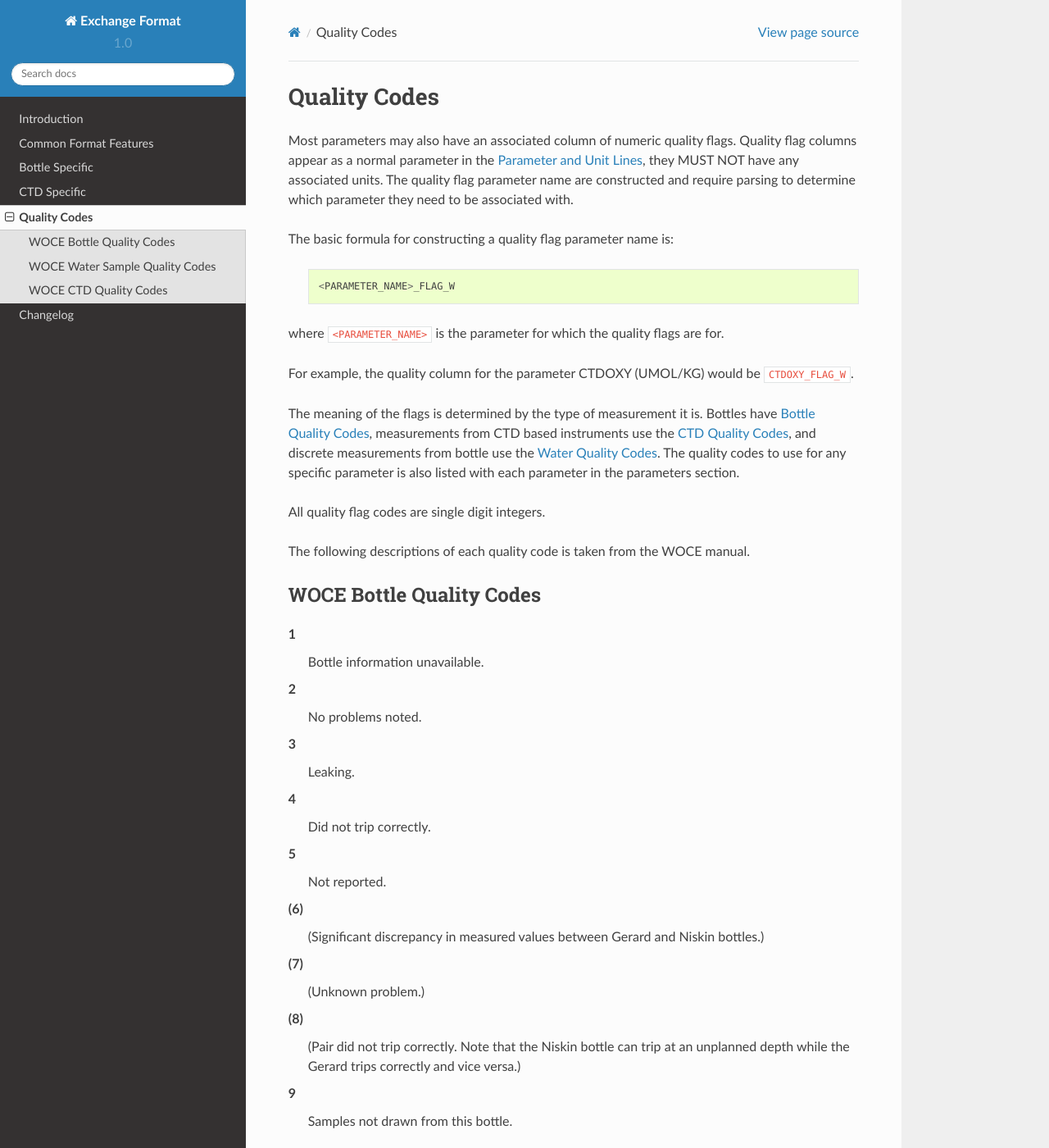
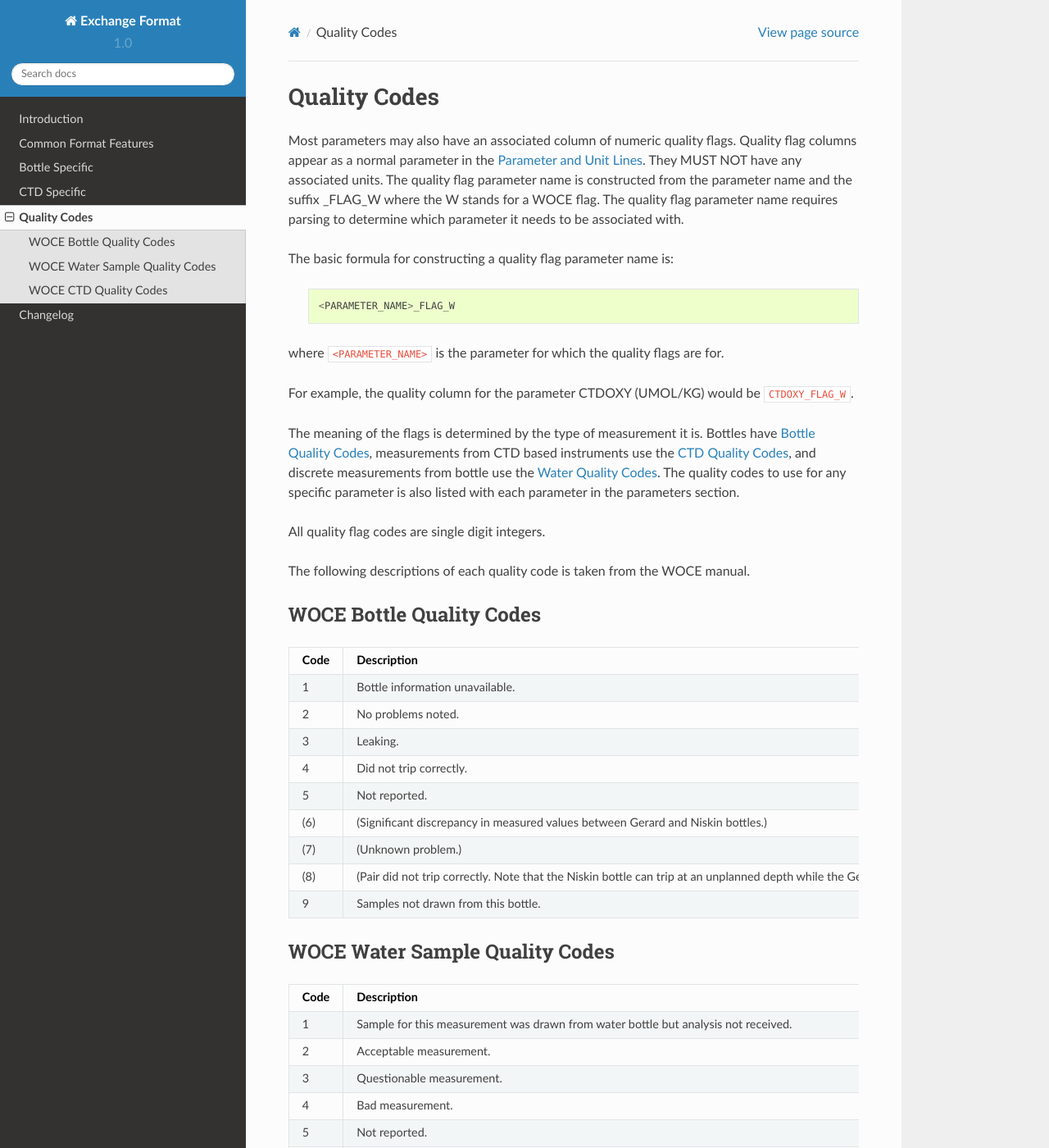
Before and after one commit to cchdo/exchange, a Sphinx documentation site: the page built from docs/quality.rst, in a window 1280 px wide and 1400 px high. Shown: the whole window at 82% size. Built offline with Sphinx 7.4.7 and the Read the Docs theme 2.0.0, drawn with Linux system fonts in a browser that asks for light colours; pages that are not in the unit, such as notebooks, are missing from menus.

Commit message:
Edit text in files to fix spelling and rearrange some text. Edit text in following files bottle.rst common.rst introduction.rst quality.rst gen_paramters_doc.py

```diff
--- a/docs/gen_paramters_doc.py
+++ b/docs/gen_paramters_doc.py
@@ -8,8 +8,8 @@
 Parameters
 ==========
 
-About Paramters
----------------
+About Parameters
+----------------
 The CCHDO works frequently with many parameters common in hydrography.
 Provided here is a description of many common parameters encountered in exchange files.
 
@@ -24,17 +24,18 @@
 
 Definitions
 ^^^^^^^^^^^
-Provided with each parameter is a set of information in a table, the information included in that table should be interpreted as follows:
+Provided with each parameter is a set of information in a table. The information included in that table should be interpreted as follows:
 
 * Units:
     These are the common units encountered for this parameter as it will appear in the exchange document itself.
-    The special units of "None" means the field will be either blank or contain only whitespace.
+    The special units of "None" mean the field will either be blank or contain only whitespace.
 * Data Type:
     Specifies the allowed type of data in the data records for this parameter.
-    There are three types of data, string (str), integers (int), and decimal.
+    There are three types of data: string (str), integer (int), and decimal.
     String data types may be any printing character except a comma ``,`` which is the field seperator.
-    Integer data types may only contain numbers without a decimal point, quality flags are usually integers.
-    Decimal data types may be any real number (including an integer) and may include decimal point, the precision is not specified.
+    Integer data types may only contain numbers without a decimal point, and quality flags are usually integers.
+    Decimal data types may be any real number (including an integer) and may include a decimal point.
+    The precision is not specified.
 * Quality Flags:
     Specifies which set of quality flag definitions should be used to interpret a quality flag column for this parameter (if present).
     Current quality flags are: :ref:`bottle <Bottle Quality Codes>`, :ref:`water <Water Quality Codes>`, :ref:`ctd <CTD Quality Codes>`.
@@ -44,10 +45,10 @@
 -----------------------------
 Sometimes data may have units which are not known.
 For this reason, any parameter, including ones not yet listed in the table
-bellow, MAY have the unit of ``ARBITRARY`` in the unit line.
+below, MAY have the unit of ``ARBITRARY`` in the unit line.
 
 .. warning::
-    Parameters with ``ARBITRARY`` units are NOT compareable with other
+    Parameters with ``ARBITRARY`` units are NOT comparable with other
     ``ARBITRARY`` parameters, including those with the same parameter name.
 
 Common Parameters
@@ -140,8 +141,8 @@
 """.format(param['description'])
     if quality_flags == "None":
         output += ("\n.. warning::\n"
-                   "  ``{name}`` does not have woce quality codes."
-                   "  ``{name}_FLAG_W`` should not appear in data file"
+                   "  ``{name}`` does not have WOCE quality codes."
+                   "  ``{name}_FLAG_W`` should not appear in the data file"
                    "  :ref:`parameter and unit lines`.\n").format(
                 name=param["whp_name"]
                 )
--- a/docs/quality.rst
+++ b/docs/quality.rst
@@ -4,8 +4,9 @@
 =============
 
 Most parameters may also have an associated column of numeric quality flags.
-Quality flag columns appear as a normal parameter in the :ref:`parameter and unit lines`, they MUST NOT have any associated units.
-The quality flag parameter name are constructed and require parsing to determine which parameter they need to be associated with.
+Quality flag columns appear as a normal parameter in the :ref:`parameter and unit lines`. They MUST NOT have any associated units.
+The quality flag parameter name is constructed from the parameter name and the suffix _FLAG_W where the W stands for a WOCE flag.
+The quality flag parameter name requires parsing to determine which parameter it needs to be associated with.
 
 The basic formula for constructing a quality flag parameter name is:
 
@@ -30,48 +31,39 @@
 WOCE Bottle Quality Codes
 -------------------------
 
-1
-  Bottle information unavailable.
-2
-  No problems noted.
-3
-  Leaking.
-4
-  Did not trip correctly.
-5
-  Not reported.
-\(6\)
-  (Significant discrepancy in measured values between Gerard and Niskin bottles.)
-\(7\)
-  (Unknown problem.)
-\(8\)
-  (Pair did not trip correctly. Note that the Niskin bottle can trip at an unplanned depth while the Gerard trips correctly and vice versa.)
-9
-  Samples not drawn from this bottle.
+======= ===========
+Code    Description
+======= ===========
+1       Bottle information unavailable.
+2       No problems noted.
+3       Leaking.
+4       Did not trip correctly.
+5       Not reported.
+\(6\)   (Significant discrepancy in measured values between Gerard and Niskin bottles.)
+\(7\)   (Unknown problem.)
+\(8\)   (Pair did not trip correctly. Note that the Niskin bottle can trip at an unplanned depth while the Gerard trips correctly and vice versa.)
+9       Samples not drawn from this bottle.
+======= ===========
+
 
 .. _Water Quality Codes:
 
 WOCE Water Sample Quality Codes
 -------------------------------
 
-1
-  Sample for this measurement was drawn from water bottle but analysis not received.
-2
-  Acceptable measurement.
-3
-  Questionable measurement.
-4
-  Bad measurement.
-5
-  Not reported.
-6
-  Mean of replicate measurements (Number of replicates should be specified in the .DOC file and the replicate data tabulated there).
-7
-  Manual chromatographic peak measurement.
-8
-  Irregular digital chromatographic peak integration.
-9
-  Sample not drawn for this measurement from this bottle.
+======= ===========
+Code    Description
+======= ===========
+1       Sample for this measurement was drawn from water bottle but analysis not received.
+2       Acceptable measurement.
+3       Questionable measurement.
+4       Bad measurement.
+5       Not reported.
+6       Mean of replicate measurements (Number of replicates should be specified in the .DOC file and the replicate data tabulated there).
+7       Manual chromatographic peak measurement.
+8       Irregular digital chromatographic peak integration.
+9       Sample not drawn for this measurement from this bottle.
+======= ===========
 
 .. note::
   Note that if water is drawn for any measurement from a water bottle, the quality code for that parameter should be set equal to 1 initially to help ensure that all water samples are accounted for.
@@ -81,25 +73,19 @@
 WOCE CTD Quality Codes
 ----------------------
 
-1
-  Not calibrated.
-2
-  Acceptable measurement.
-3
-  Questionable measurement.
-4
-  Bad measurement.
-5
-  Not reported.
-6
-  Interpolated over a pressure interval larger than 2 dbar.
-7
-  Despiked.
-\(8\)
-  Not used for CTD data.
-9
-  Not sampled.
-
+======= ===========
+Code    Description
+======= ===========
+1       Not calibrated.
+2       Acceptable measurement.
+3       Questionable measurement.
+4       Bad measurement.
+5       Not reported.
+6       Interpolated over a pressure interval larger than 2 dbar.
+7       Despiked.
+\(8\)   Not used for CTD data.
+9       Not sampled.
+======= ===========
 
 ..
     .. _CTD Quality Codes:
```
Also changed, not shown: docs/bottle.rst (+12 -11 lines), docs/common.rst (+60 -59 lines), docs/ctd.rst (+34 -26 lines), docs/introduction.rst (+24 -20 lines), docs/metadata/parameters.json (+17 -17 lines).
